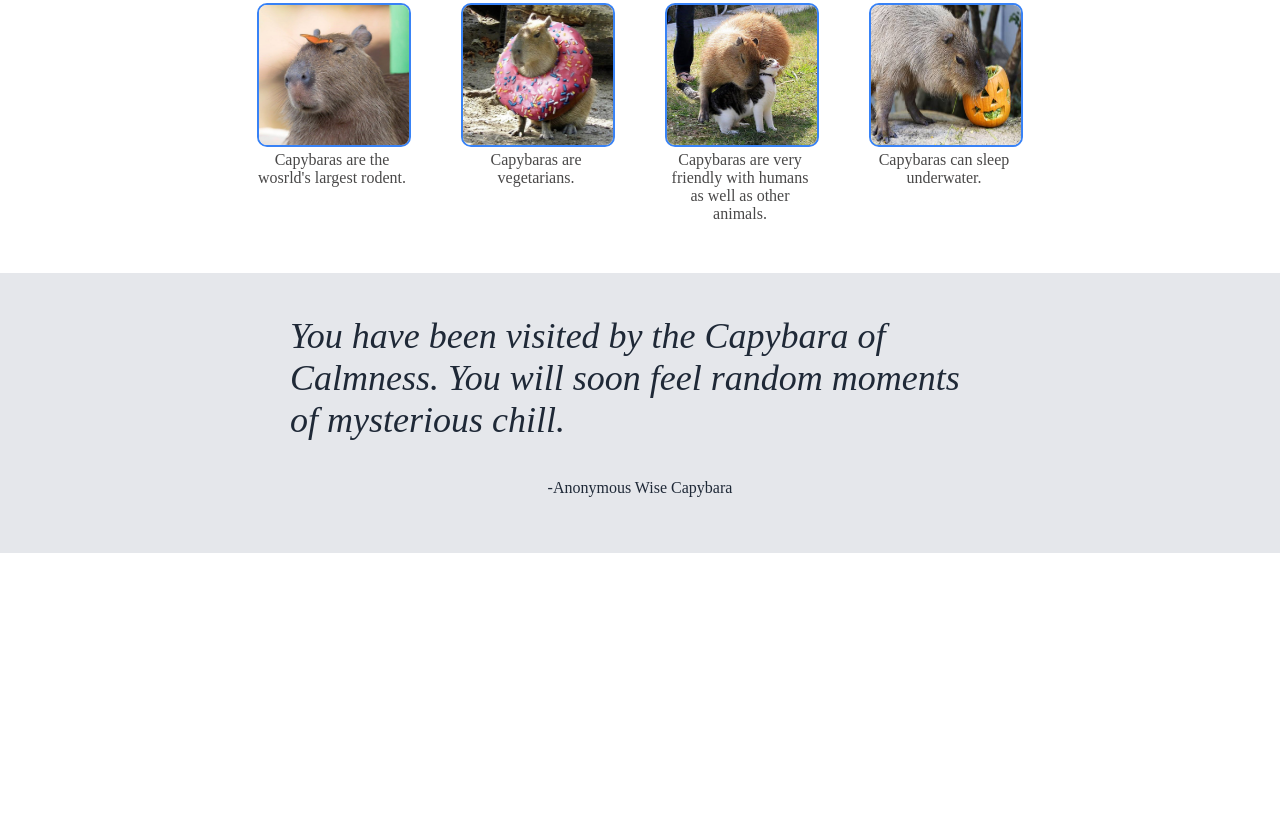
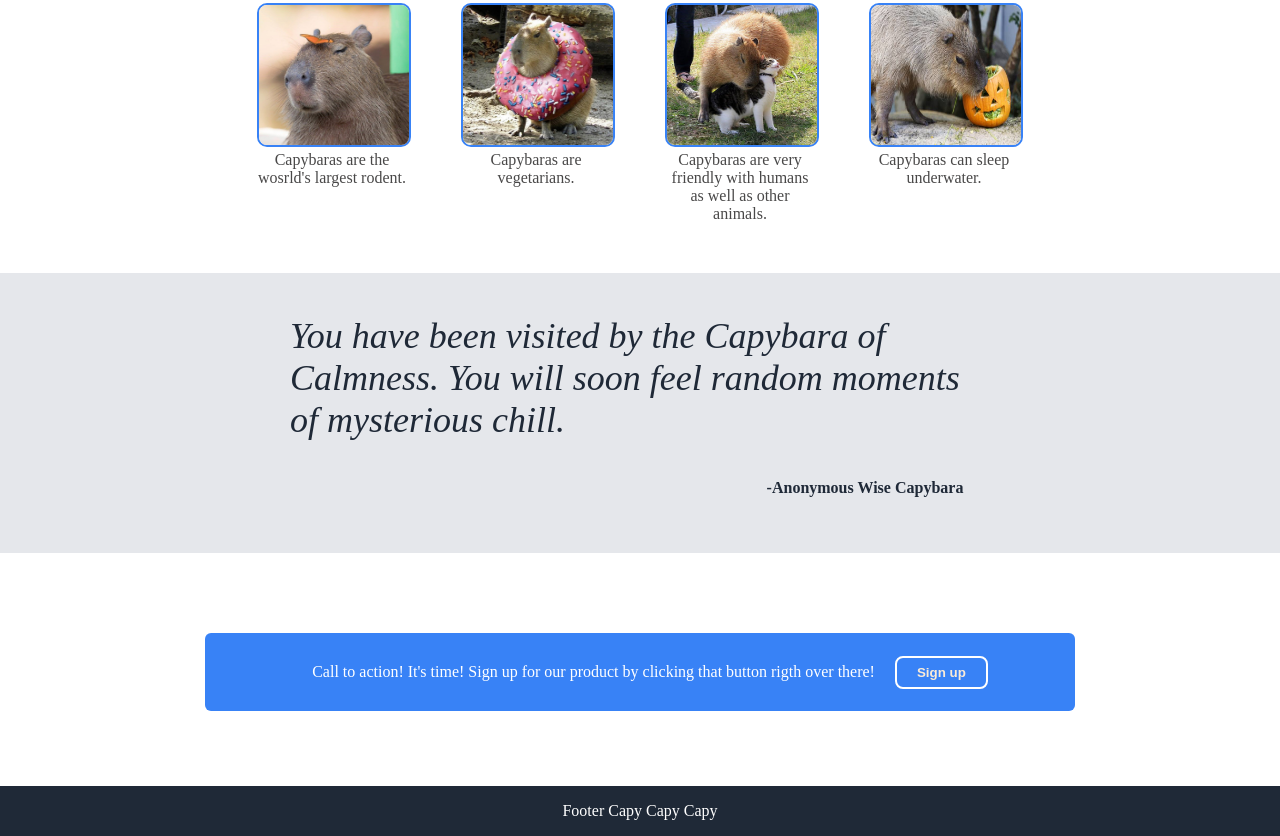
Before and after one commit to allcatsarebeautifull/landing-page, a plain HTML site: page index.html in a window 1280 px wide. Shown: the part 502-1338 px from the top of the page. Before the commit the page ends 1073 px from the top, so only its background shows below. Drawn offline with Linux system fonts and the light colour scheme.

Commit message:
landing-page2

```diff
--- a/index.html
+++ b/index.html
@@ -48,9 +48,17 @@
 
     <div class="third-container">
       <p class="quote">You have been visited by the Capybara of Calmness. You will soon feel random moments of mysterious chill.</p>
-      <p class="author">-Anonymous Wise Capybara</p>
+      <p class="anon">-Anonymous Wise Capybara</p>
     </div>
 
+    <div class="fourth-container">
+      <div class="call-to-action">
+      Call to action! It's time!
+      Sign up for our product by clicking that button rigth over there!
+      </div>
+      <button class="sign-up1">Sign up</button>
+
+    </div>
 
 
 
--- a/style.css
+++ b/style.css
@@ -135,4 +135,40 @@ p.quote {
     font-size: 36px;
     font-style: italic;
     width: 700px;
+
 }
+
+p.anon {
+    margin-left: 450px;
+    font-weight: bold;
+}
+
+ .fourth-container {
+    background-color: #3882F6;
+    width: 850px;
+    color: white;
+    display: flex;
+    justify-content: center;
+    align-items: center;
+    padding: 10px;
+    margin-bottom: 75px;
+    margin-top: 30px;
+    border-radius: 6px;
+}
+
+ .call-to-action {
+    padding: 20px;
+ }
+
+ .sign-up1 {
+    border: 2px solid white;
+
+}
+
+.footer {
+    background-color: #1F2937;
+    height: 50px;
+    display: flex;
+    justify-content: center;
+    align-items: center;
+}
```
